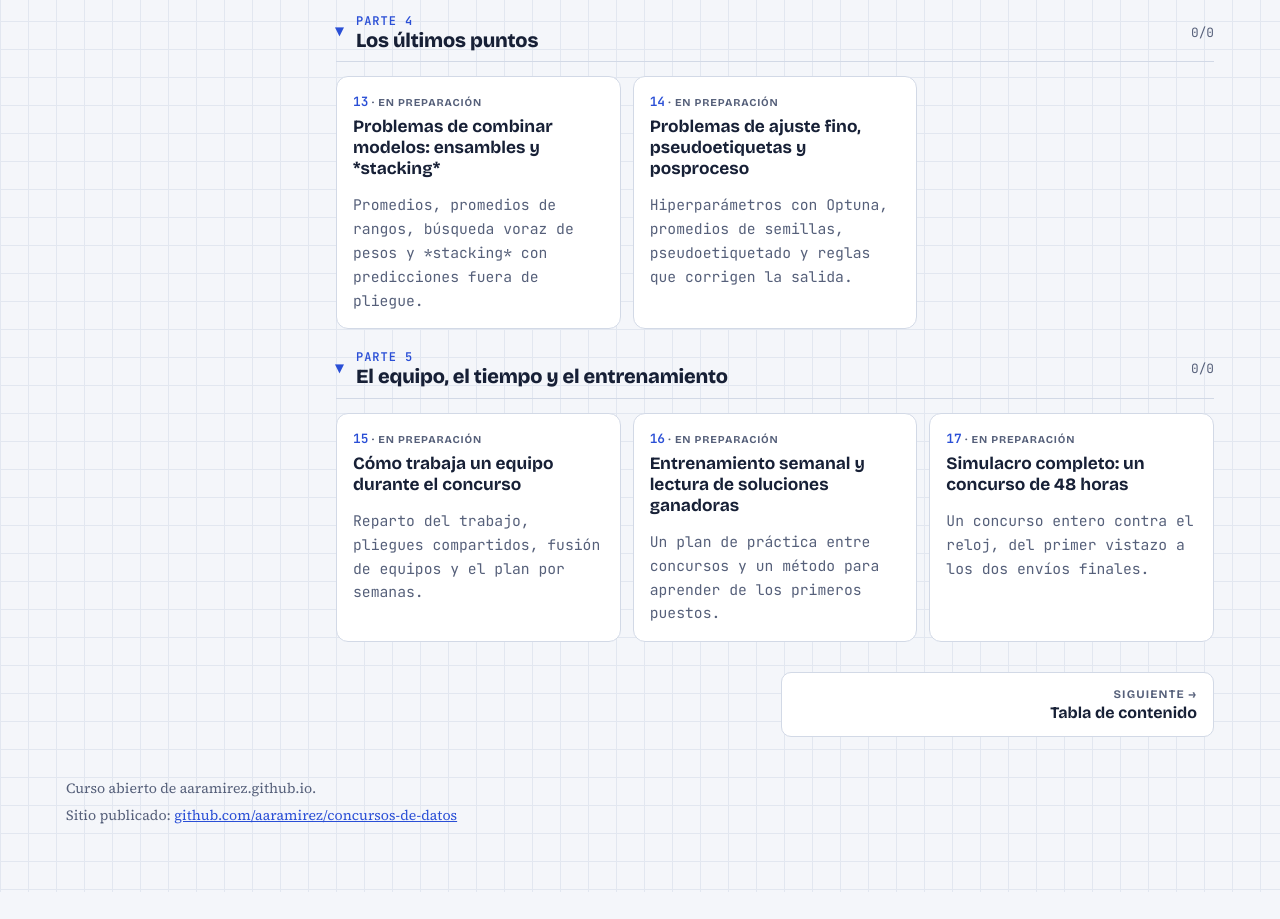
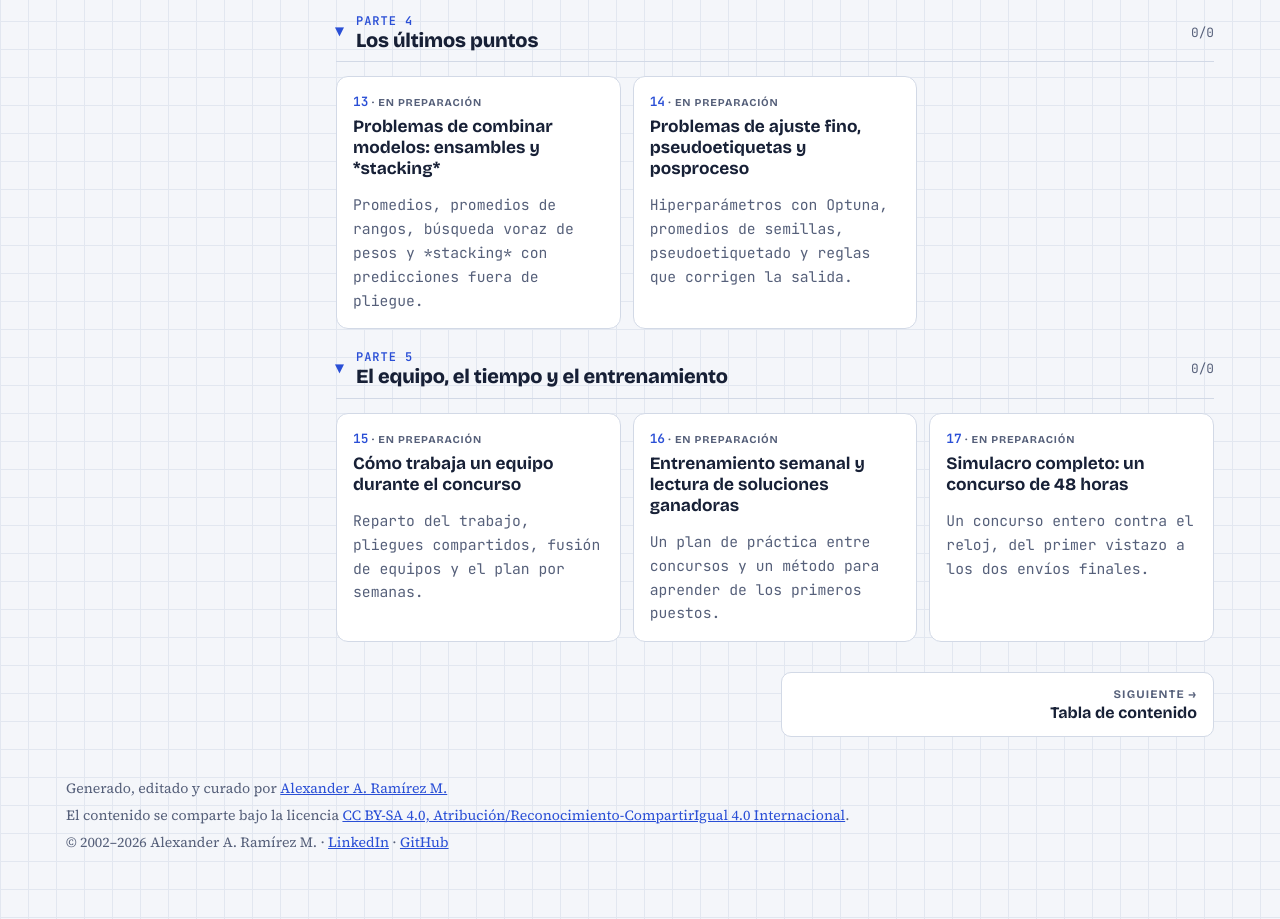
Before and after one commit to aaramirez/concursos-de-datos, a plain HTML site: page index.html in a window 1280 px wide. Shown: the part 2555-3474 px from the top of the page. Before the commit the page ends 3447 px from the top, so only its background shows below. Drawn offline with nearby package versions, Linux system fonts and the light colour scheme.

Commit message:
Pie común: autoría, licencia CC BY-SA 4.0 y año que se actualiza solo

```diff
--- a/index.html
+++ b/index.html
@@ -97,7 +97,7 @@ height="0" width="0" style="display:none;visibility:hidden"></iframe></noscript>
 <nav class="pager" id="pager" aria-label="Capítulo anterior y siguiente"></nav>
 </main>
 </div>
-<footer><span>Curso abierto de aaramirez.github.io.</span><span>Sitio publicado: <a href="https://github.com/aaramirez/concursos-de-datos" target="_blank" rel="noopener">github.com/aaramirez/concursos-de-datos</a></span></footer>
+<footer><span>Generado, editado y curado por <a href="https://www.linkedin.com/in/alexander-ramirez-morales/" target="_blank" rel="noopener">Alexander A. Ramírez M.</a></span><span>El contenido se comparte bajo la licencia <a href="https://creativecommons.org/licenses/by-sa/4.0/deed.es" target="_blank" rel="noopener">CC BY-SA 4.0, Atribución/Reconocimiento-CompartirIgual 4.0 Internacional</a>.</span><span>© 2002–<span data-anio>2026</span> Alexander A. Ramírez M. · <a href="https://www.linkedin.com/in/alexander-ramirez-morales/" target="_blank" rel="noopener">LinkedIn</a> · <a href="https://github.com/aaramirez" target="_blank" rel="noopener">GitHub</a></span><script>document.querySelectorAll('[data-anio]').forEach(function (e) { e.textContent = new Date().getFullYear(); });</script></footer>
 </div>
 <script src="assets/lab.js"></script>
 </body>
```
Also changed, not shown: temario.html (+1 -1 lines).
